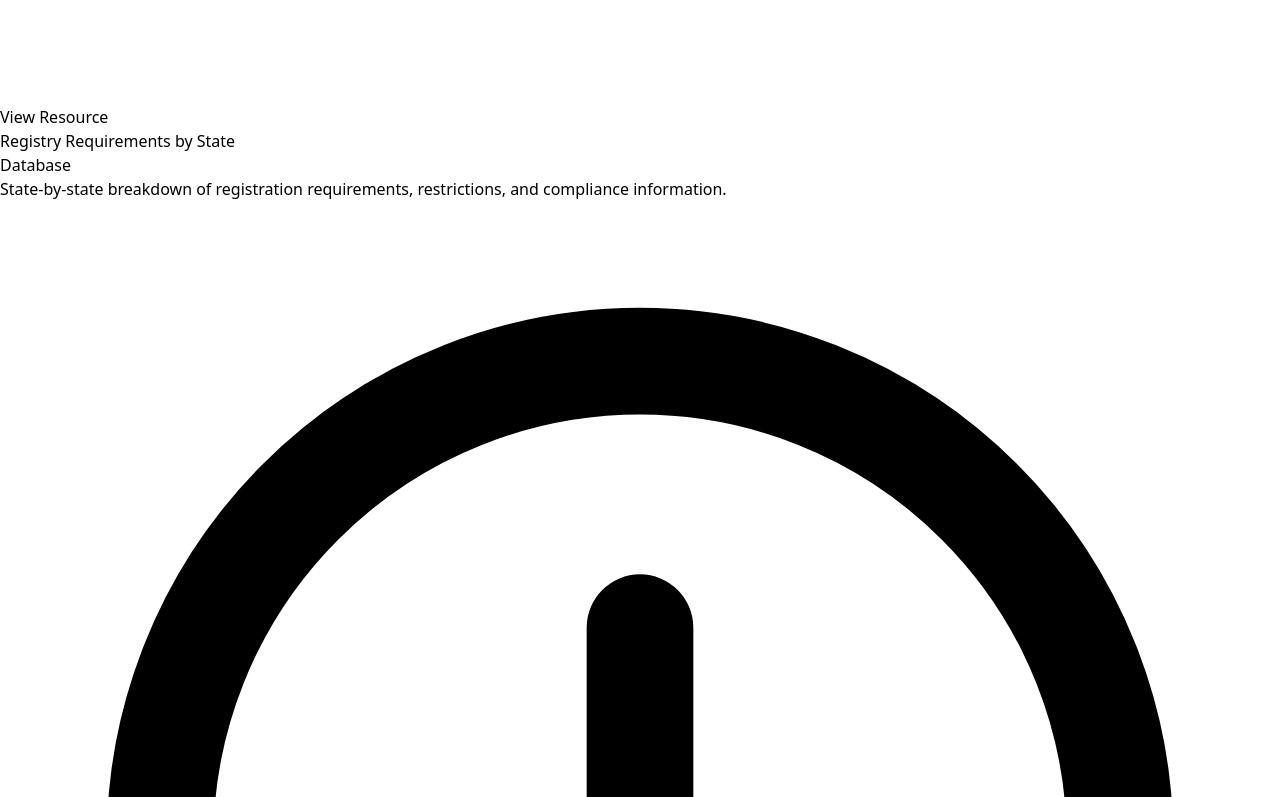
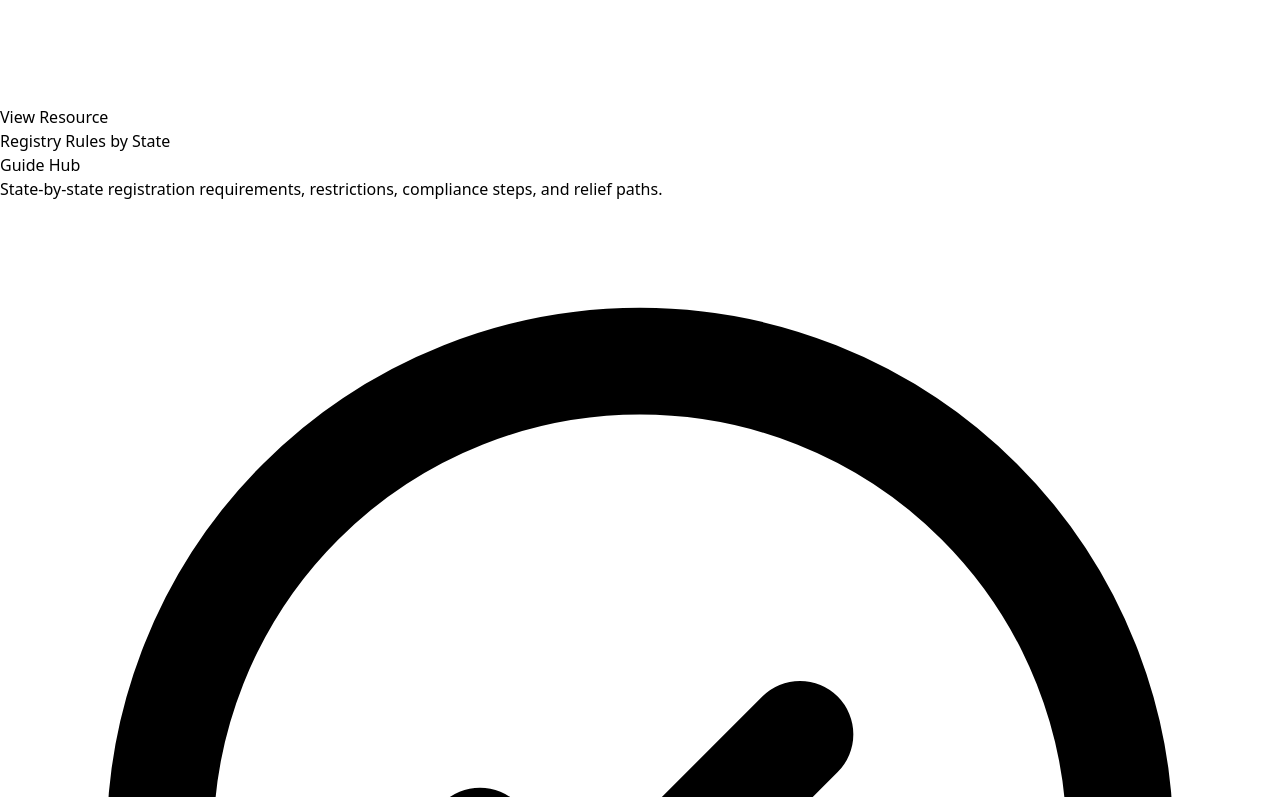
Before and after one commit to projectsolarrecon/Solar, a React (Vite) app: page /resources in a window 1280 px wide. Shown: the part 7223-8020 px from the top of the page. Built offline with nearby package versions, Linux system fonts and the light colour scheme.

Commit message:
Update Resources.tsx

```diff
--- a/src/pages/Resources.tsx
+++ b/src/pages/Resources.tsx
@@ -26,10 +26,10 @@ function Resources() {
           link: "/resources/know-your-rights"
         },
         {
-          name: "Registry Requirements by State",
-          type: "Database",
-          description: "State-by-state breakdown of registration requirements, restrictions, and compliance information.",
-          link: "#"
+         name: "Registry Rules by State",
+         type: "Guide Hub",
+         description: "State-by-state registration requirements, restrictions, compliance steps, and relief paths.",
+         link: "/resources/state-registry"
         },
         {
          name: "SOLAR Appeals Guide",
```
